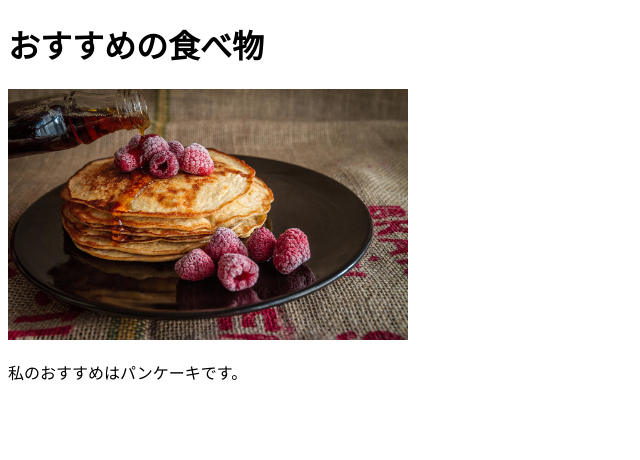
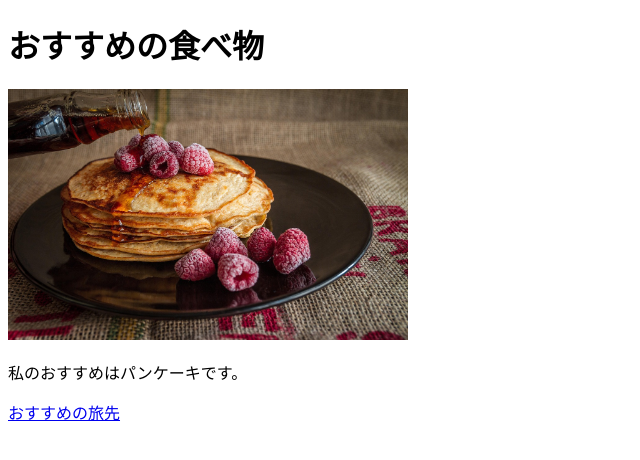
Before and after one commit to Hori-Hiroto/omu-AAA24300.github.io, a plain HTML site: page index.html in a window 1280 px wide. Shown: the whole page, without its empty margins (0-640 px from the left). Drawn offline with Linux system fonts and the light colour scheme.

Commit message:
Update index.html

```diff
--- a/index.html
+++ b/index.html
@@ -11,5 +11,6 @@
     <img src="https://github.com/Hori-Hiroto/omu-AAA24300.github.io/blob/main/pancakes-2291908_1280.jpg" width="400" alt="おすすめの食べ物の写真">
 
     <p>私のおすすめはパンケーキです。</p>
+    <a href="second.html">おすすめの旅先</a>
 </body>
 </html>
```
